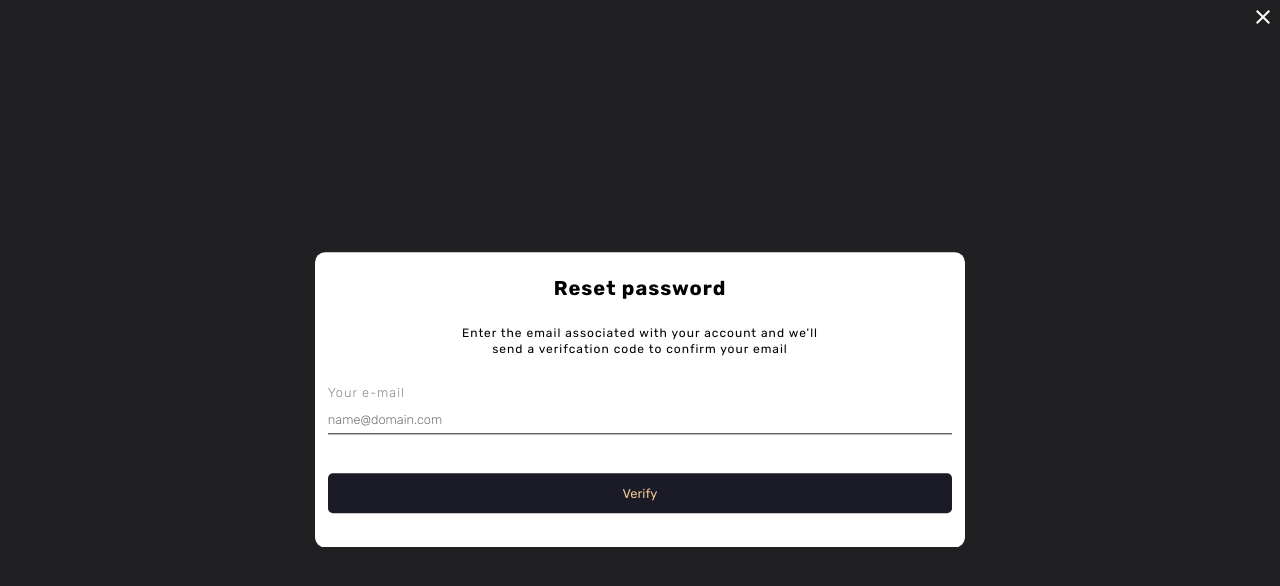
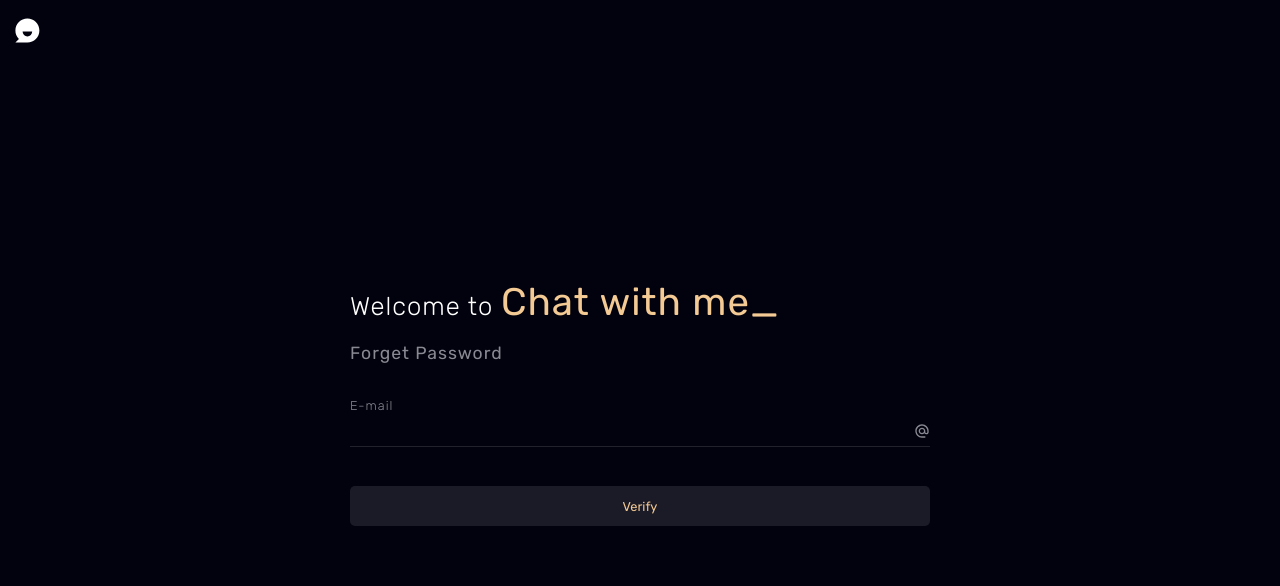
Before and after one commit to DevelopedBy-Siva/chat-with-me, a React (Create React App) app in the folder client/: page /forgot-password in a window 1280 px wide. Shown: the top 586 px of the page. Built offline with nearby package versions, Linux system fonts and the light colour scheme.

Commit message:
Re-style forgot password page

```diff
--- a/client/src/components/ForgotPasswordChangePassword.js
+++ b/client/src/components/ForgotPasswordChangePassword.js
@@ -111,11 +111,9 @@ export default function ForgotPasswordChangePassword({
 
   return (
     <Container>
-      <Title>Create new password</Title>
       <Form onSubmit={handleChangePswd}>
         <InputContainer
           title="New password"
-          placeholder="Enter the new password"
           name="new-password"
           type="password"
           inputRef={newPasswordRef}
@@ -125,7 +123,6 @@ export default function ForgotPasswordChangePassword({
         />
         <InputContainer
           title="Confirm password"
-          placeholder="Confirm the new password"
           name="confirm-password"
           type="password"
           inputRef={confirmPasswordRef}
--- a/client/src/components/ForgotPasswordHome.js
+++ b/client/src/components/ForgotPasswordHome.js
@@ -1,5 +1,7 @@
 import { useRef, useEffect, useState } from "react";
 import styled from "styled-components";
+import { MdAlternateEmail } from "react-icons/md";
+
 import axios from "../api/axios";
 
 import ButtonContainer from "./ButtonContainer";
@@ -79,17 +81,11 @@ export default function ForgotPasswordHome({
 
   return (
     <Container>
-      <Title>Reset password</Title>
-      <Description>
-        Enter the email associated with your account and we'll send a
-        verifcation code to confirm your email
-      </Description>
       <Form onSubmit={verifyEmail}>
         <InputContainer
-          title="Your e-mail"
+          title="E-mail"
           inputRef={emailInputRef}
           errorRef={emailErrorRef}
-          placeholder="name@domain.com"
           name="email"
           type="email"
           spellCheck="false"
@@ -97,6 +93,7 @@ export default function ForgotPasswordHome({
           disabled={serverResponse.loading}
           errorMessage={serverResponse.error}
           onInput={(e) => handleInputChange(e, "email")}
+          icon={<MdAlternateEmail />}
         />
         <ButtonContainer
           type="submit"
@@ -116,27 +113,3 @@ const Container = styled.div`
 `;
 
 const Form = styled.form``;
-
-const Title = styled.h1`
-  text-align: center;
-  font-weight: 700;
-  font-size: 20px;
-  margin-bottom: 25px;
-  margin-top: 5px;
-`;
-
-const Description = styled.h3`
-  font-size: 12px;
-  font-weight: 400;
-  text-align: center;
-  line-height: 12px;
-  text-align: center;
-  width: 60%;
-  margin: auto;
-  margin-bottom: 25px;
-  line-height: 16px;
-
-  @media (max-width: 728px) {
-    width: 80%;
-  }
-`;
--- a/client/src/components/ForgotPasswordVerify.js
+++ b/client/src/components/ForgotPasswordVerify.js
@@ -124,11 +124,9 @@ export default function ForgotPasswordVerify({
 
   return (
     <Container>
-      <Title>Verify your e-mail address</Title>
       <InputTitle>
-        We emailed you a five-digit code to <i>{info.email}</i>.
-        <br />
-        Enter the code below to confirm your email address.
+        We emailed a five-digit code to <i>{info.email}</i>. Enter the code
+        below to confirm your email address.
       </InputTitle>
       <Form onSubmit={verifyEmail}>
         <InputContainer>
@@ -165,19 +163,17 @@ const Container = styled.div`
   width: 100%;
 `;
 
-const Title = styled.h1`
-  text-align: center;
-  font-weight: 700;
-  font-size: 20px;
-  margin-bottom: 25px;
-  margin-top: 5px;
-`;
+const InputTitle = styled.h3`
+  text-align: left;
+  color: ${(props) => props.theme.txt.sub};
+  font-size: 0.8rem;
+  line-height: 1.1rem;
 
-const InputTitle = styled.h1`
-  font-size: 12px;
-  font-weight: 400;
-  text-align: center;
-  line-height: 14px;
+  &::before {
+    content: "\u003E ";
+    font-weight: 500;
+    font-size: 0.8rem;
+  }
 `;
 
 const InputContainer = styled.div`
@@ -194,13 +190,13 @@ const InputBox = styled.input`
   width: 100%;
   max-width: 50px;
   text-align: center;
-  border: 1px solid #737373;
+  color: ${(props) => props.theme.txt.main};
+  border: 1px solid ${(props) => props.theme.border.inputbox};
   border-radius: 5px;
   margin-left: 5px;
-  font-size: 20px;
+  font-size: 1.4rem;
   outline-color: #05a4fa;
   background: none;
-  color: #000;
   -moz-appearance: textfield;
   ::-webkit-outer-spin-button,
   ::-webkit-inner-spin-button {
@@ -211,14 +207,17 @@ const InputBox = styled.input`
 
 const CodeExpires = styled.span`
   display: block;
-  font-size: 10px;
   margin-bottom: 25px;
   text-align: center;
+  font-size: 0.8rem;
+  color: ${(props) => props.theme.txt.sub};
+  user-select: none;
 `;
 
 const Timer = styled.span`
-  font-size: 14px;
-  color: red;
+  color: ${(props) => props.theme.txt.sub};
+  font-weight: 400;
+  user-select: none;
 `;
 
 const Form = styled.form``;
--- a/client/src/components/SignInUpContainer.js
+++ b/client/src/components/PublicPageWrapper.js
@@ -2,7 +2,7 @@ import styled from "styled-components";
 
 import Logo from "./Logo";
 
-export default function SignInUpContainer({ title, children }) {
+export default function PublicPageWrapper({ title, children }) {
   return (
     <Container>
       <Logo />
--- a/client/src/pages/ForgotPassword.js
+++ b/client/src/pages/ForgotPassword.js
@@ -3,7 +3,7 @@ import { useState } from "react";
 import ForgotPasswordChangePassword from "../components/ForgotPasswordChangePassword";
 import ForgotPasswordHome from "../components/ForgotPasswordHome";
 import ForgotPasswordVerify from "../components/ForgotPasswordVerify";
-import Modal from "../components/ModalContainer";
+import PublicPageWrapper from "../components/PublicPageWrapper";
 import { FORGOT_PSWD_SCREEN as SCREEN } from "../utils/Screens";
 
 export default function ForgotPassword() {
@@ -62,5 +62,24 @@ export default function ForgotPassword() {
     }
   };
 
-  return <Modal loading={serverResponse.loading}>{handleActiveScreen()}</Modal>;
+  const getPageTitle = (screen) => {
+    let title;
+    switch (screen) {
+      case SCREEN.CNG_PSWD:
+        title = "New Password";
+        break;
+      case SCREEN.VEIRFY_CODE:
+        title = "Verify Email";
+        break;
+      default:
+        title = "Forget Password";
+    }
+    return title;
+  };
+
+  return (
+    <PublicPageWrapper title={getPageTitle(activeScreen)}>
+      {handleActiveScreen()}
+    </PublicPageWrapper>
+  );
 }
--- a/client/src/pages/SignIn.js
+++ b/client/src/pages/SignIn.js
@@ -13,7 +13,7 @@ import {
   AllowedInputFields,
   errorVisibility,
 } from "../utils/InputHandler";
-import SignInUpContainer from "../components/SignInUpContainer";
+import PublicPageWrapper from "../components/PublicPageWrapper";
 import UserInputContainer from "../components/InputContainer";
 import UserButtonContainer from "../components/ButtonContainer";
 import Checkbox from "../components/CheckBox";
@@ -124,7 +124,7 @@ export default function SignIn() {
   };
 
   return (
-    <SignInUpContainer title="Sign in">
+    <PublicPageWrapper title="Sign in">
       <FormContainer>
         <Form onSubmit={handleSubmit}>
           <UserInputContainer
@@ -193,7 +193,7 @@ export default function SignIn() {
           </PageNavigationBtn>
         </DontHaveAccount>
       </FormContainer>
-    </SignInUpContainer>
+    </PublicPageWrapper>
   );
 }
 
--- a/client/src/pages/SignUp.js
+++ b/client/src/pages/SignUp.js
@@ -15,7 +15,7 @@ import {
   AllowedInputFields,
   errorVisibility,
 } from "../utils/InputHandler";
-import SignInUpContainer from "../components/SignInUpContainer";
+import PublicPageWrapper from "../components/PublicPageWrapper";
 import UserInputContainer from "../components/InputContainer";
 import UserButtonContainer from "../components/ButtonContainer";
 
@@ -136,7 +136,7 @@ export default function SignIn() {
   };
 
   return (
-    <SignInUpContainer title="Sign up">
+    <PublicPageWrapper title="Sign up">
       <FormContainer>
         <Form onSubmit={handleSubmit}>
           <UserInputContainer
@@ -223,7 +223,7 @@ export default function SignIn() {
       </FormContainer>
 
       <Outlet />
-    </SignInUpContainer>
+    </PublicPageWrapper>
   );
 }
 
```
